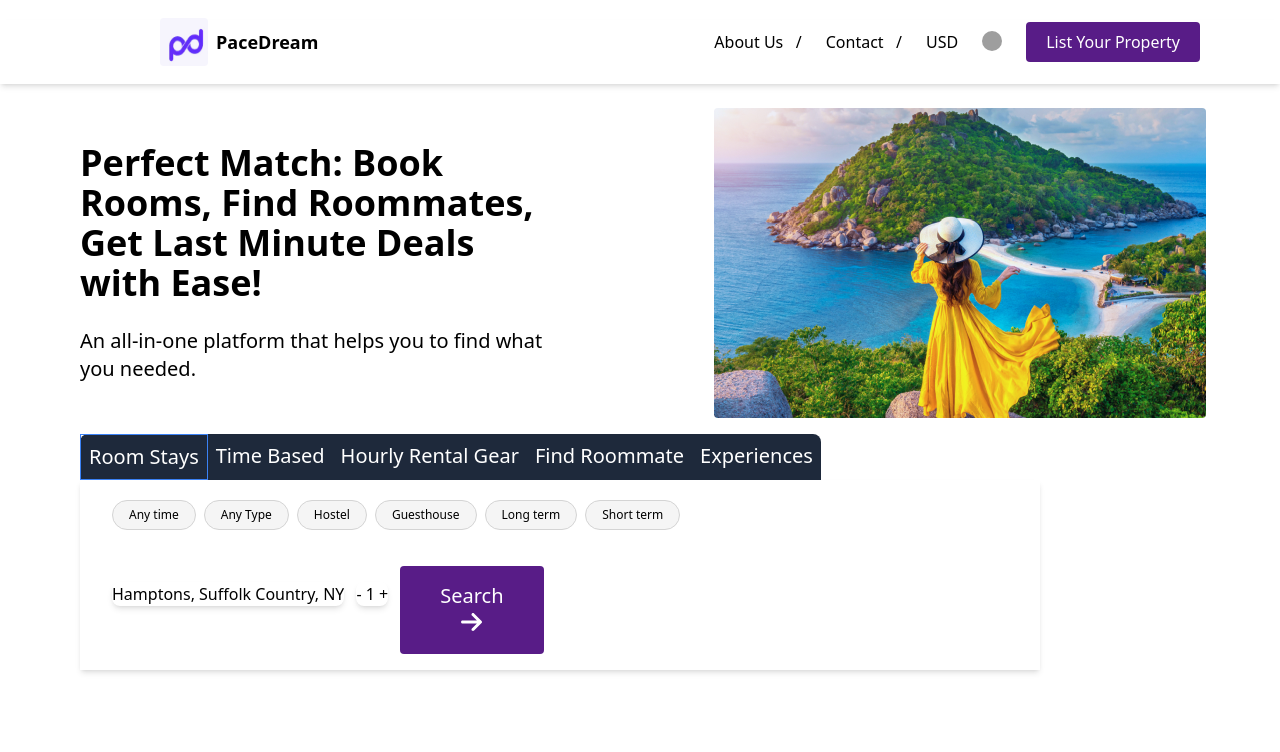
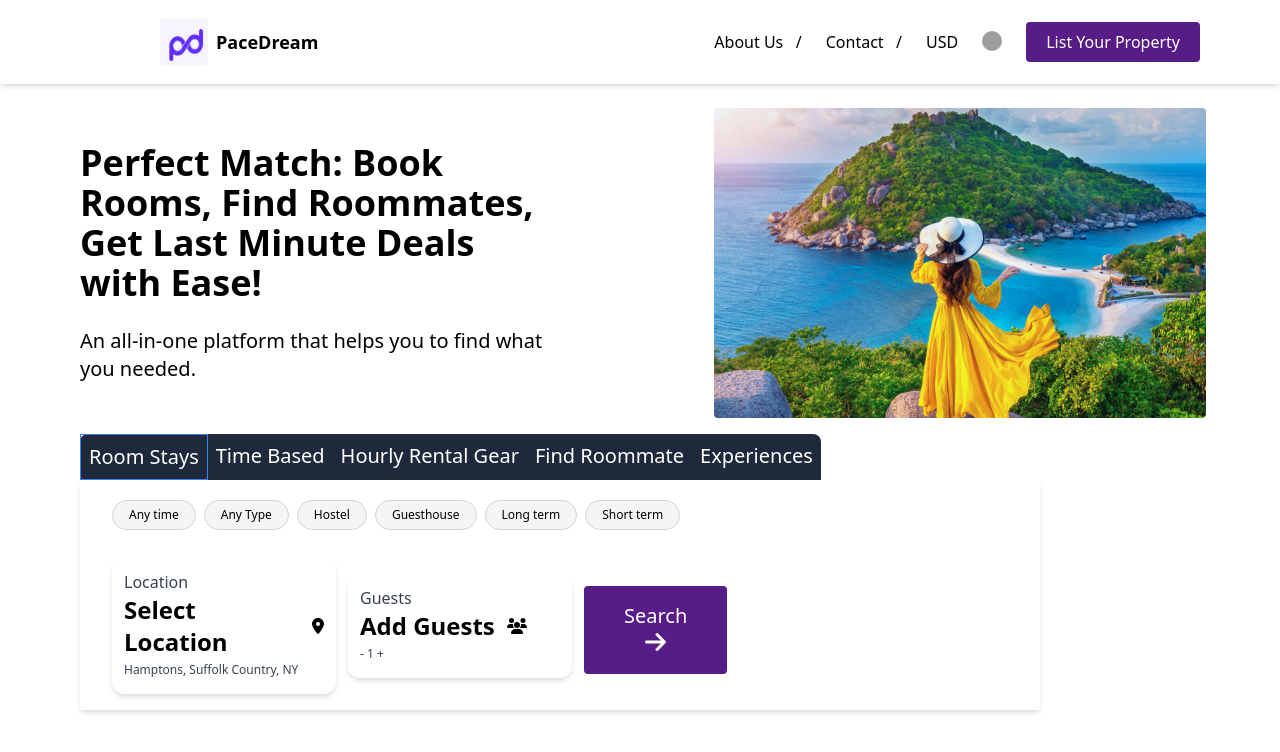
Before and after one commit to EricSiwakoti/PaceDream-Replica, a React (Vite) app: page / in a window 1280 px wide. Shown: the top 752 px of the page. Built offline with nearby package versions, Linux system fonts and the light colour scheme; grey boxes are pictures that could not be loaded.

Commit message:
feat : card component created

```diff
--- a/src/components/shared/Card.tsx
+++ b/src/components/shared/Card.tsx
@@ -1,16 +1,26 @@
 import React, { ReactNode } from "react";
+import { IconProp } from "@fortawesome/fontawesome-svg-core";
+import { FontAwesomeIcon } from "@fortawesome/react-fontawesome";
 
 interface CardProps {
   className: string;
   children: ReactNode;
+  title: string;
+  body: string;
+  icon: IconProp;
 }
 
 const Card = (props: CardProps) => {
   return (
     <div
-      className={`card m-0 shadow-md rounded-lg overflow-hidden bg-white ${props.className}`}
+      className={`relative flex flex-col mt-6 text-gray-700 bg-white shadow-md bg-clip-border rounded-xl p-3 w-1/4 ${props.className}`}
     >
-      {props.children}
+      <p>{props.title}</p>
+      <div className="flex items-center space-x-3 text-black">
+        <p className="font-bold text-2xl">{props.body}</p>
+        <FontAwesomeIcon icon={props.icon} />
+      </div>
+      <p className="text-xs py-1">{props.children}</p>
     </div>
   );
 };
```
